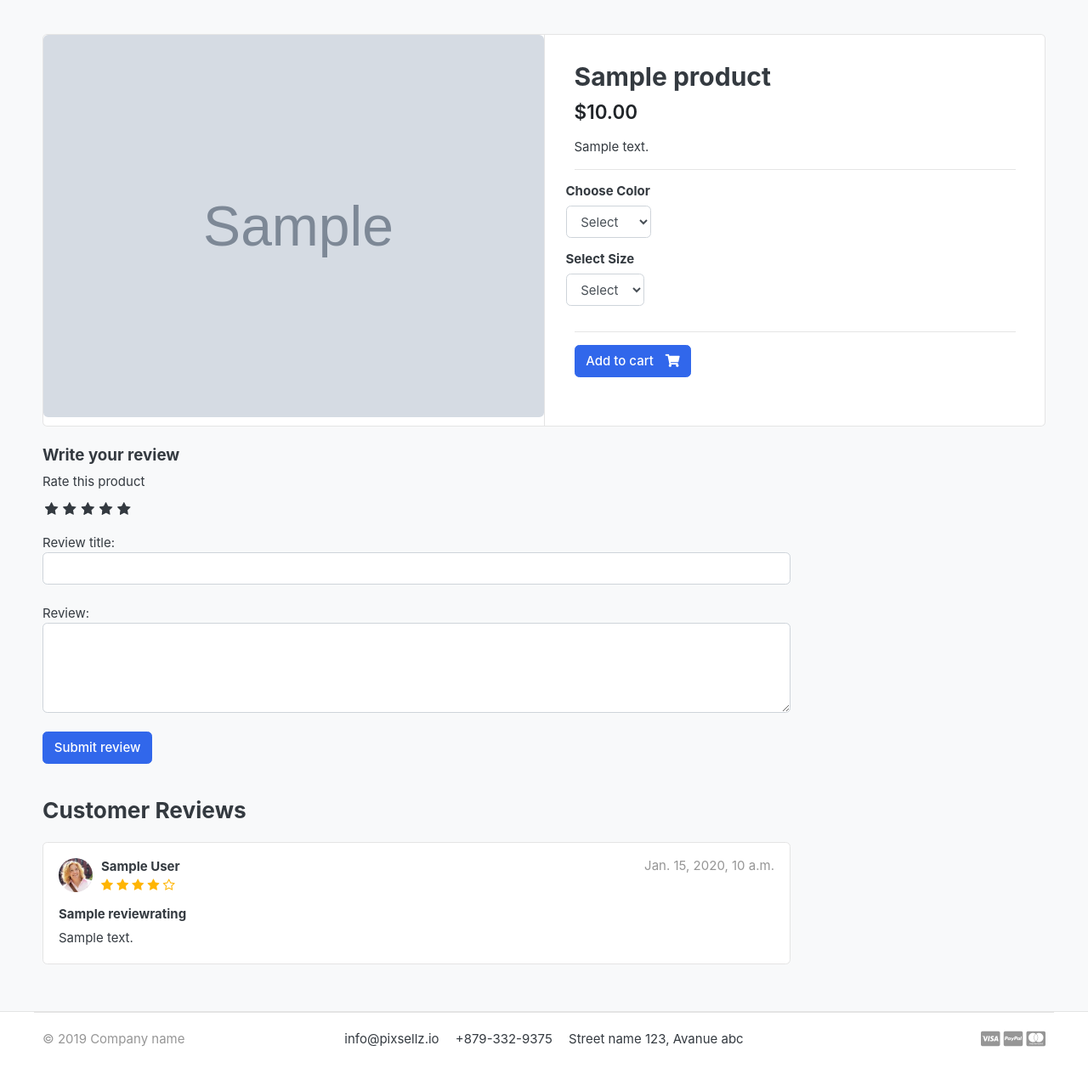
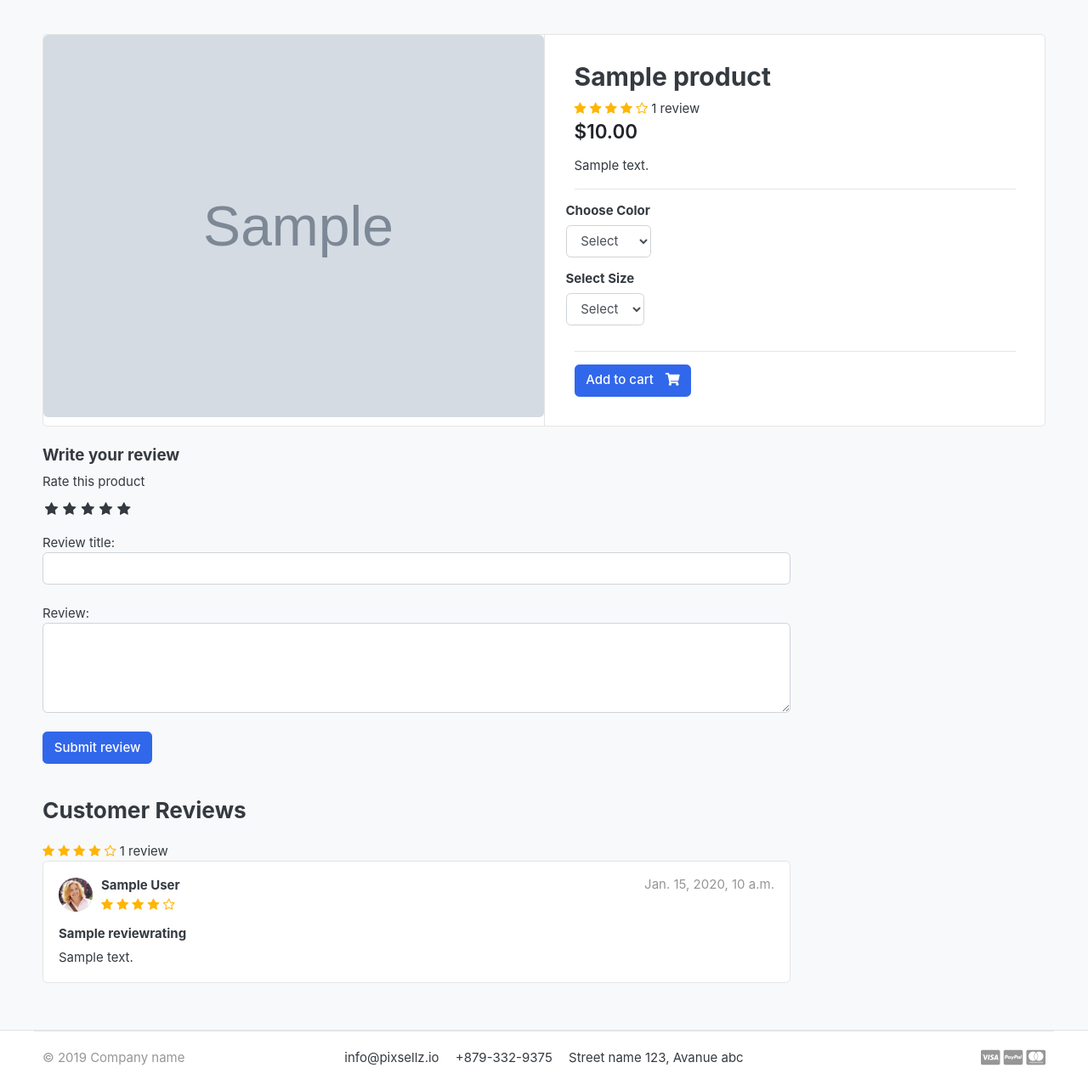
Before and after one commit to wiktorpiela/django-clothes-ecommerce, a Django app: a page that uses templates/store/product_details.html in a window 1280 px wide. Shown: the part 118-1395 px from the top of the page at 85% size. Before the commit the page ends 1350 px from the top, so only its background shows below. Run offline with Django 4.2, Linux system fonts and the light colour scheme; a user stored in the database is signed in; tables that the repository leaves empty hold one stand-in row (values such as "Sample post"); grey boxes marked "Sample" are stand-in pictures; some libraries are stand-ins or nearby versions; some web fonts are replaced.

Commit message:
average product rating and count product reviews

```diff
--- a/store/models.py
+++ b/store/models.py
@@ -1,6 +1,7 @@
 from django.db import models
 from category.models import Category
 from accounts.models import Account
+from django.db.models import Avg, Count
 
 class Product(models.Model):
     product_name = models.CharField(max_length=200, unique=True)
@@ -16,6 +17,20 @@ class Product(models.Model):
 
     def __str__(self):
         return self.product_name
+
+    def average_rating(self):
+        reviews = ReviewRating.objects.filter(product=self, status=True).aggregate(average=Avg("rating"))
+        avg = 0
+        if reviews["average"] is not None:
+            avg = float(reviews["average"])
+            return avg
+
+    def count_reviews(self):
+        reviews = ReviewRating.objects.filter(product=self, status=True).aggregate(count=Count("pk"))
+        count = 0
+        if reviews["count"] is not None:
+            count = int(reviews["count"])
+            return count
 
 class VariationManager(models.Manager):
     def colors(self):
--- a/store/views.py
+++ b/store/views.py
@@ -44,9 +44,12 @@ def product_details(request, categorySlug, productSlug):
     except Exception as e:
         raise e
 
-    try:
-        orderproduct = OrderProduct.objects.filter(user=request.user, product_id=single_product.id).exists()
-    except OrderProduct.DoesNotExist:
+    if request.user.is_authenticated:
+        try:
+            orderproduct = OrderProduct.objects.filter(user=request.user, product_id=single_product.id).exists()
+        except OrderProduct.DoesNotExist:
+            orderproduct = None
+    else:
         orderproduct = None
 
     #get product reviews
--- a/templates/store/product_details.html
+++ b/templates/store/product_details.html
@@ -25,6 +25,16 @@
     <article class="content-body">
 
     <h2 class="title">{{single_product.product_name}}</h2>
+    <div class="rating-star">
+        <span>
+            <i class="fa fa-star{% if single_product.average_rating < 0.5 %}-o{% elif single_product.average_rating >= 0.5 and single_product.average_rating < 1 %}-half-o {% endif %}" aria-hidden="true"></i>
+            <i class="fa fa-star{% if single_product.average_rating < 1.5 %}-o{% elif single_product.average_rating >= 1.5 and single_product.average_rating < 2 %}-half-o {% endif %}" aria-hidden="true"></i>
+            <i class="fa fa-star{% if single_product.average_rating < 2.5 %}-o{% elif single_product.average_rating >= 2.5 and single_product.average_rating < 3 %}-half-o {% endif %}" aria-hidden="true"></i>
+            <i class="fa fa-star{% if single_product.average_rating < 3.5 %}-o{% elif single_product.average_rating >= 3.5 and single_product.average_rating < 4 %}-half-o {% endif %}" aria-hidden="true"></i>
+            <i class="fa fa-star{% if single_product.average_rating < 4.5 %}-o{% elif single_product.average_rating >= 4.5 and single_product.average_rating < 5 %}-half-o {% endif %}" aria-hidden="true"></i>
+            <span>{{single_product.count_reviews}} review{{single_product.count_reviews|pluralize}}</span>
+        </span>
+    </div>
 
     <div class="mb-3">
         <var class="price h4">${{single_product.price}}</var>
@@ -135,6 +145,16 @@
         <header class="section-heading">
             <h3>Customer Reviews </h3>
         </header>
+        <div class="rating-star">
+            <span>
+                <i class="fa fa-star{% if single_product.average_rating < 0.5 %}-o{% elif single_product.average_rating >= 0.5 and single_product.average_rating < 1 %}-half-o {% endif %}" aria-hidden="true"></i>
+                <i class="fa fa-star{% if single_product.average_rating < 1.5 %}-o{% elif single_product.average_rating >= 1.5 and single_product.average_rating < 2 %}-half-o {% endif %}" aria-hidden="true"></i>
+                <i class="fa fa-star{% if single_product.average_rating < 2.5 %}-o{% elif single_product.average_rating >= 2.5 and single_product.average_rating < 3 %}-half-o {% endif %}" aria-hidden="true"></i>
+                <i class="fa fa-star{% if single_product.average_rating < 3.5 %}-o{% elif single_product.average_rating >= 3.5 and single_product.average_rating < 4 %}-half-o {% endif %}" aria-hidden="true"></i>
+                <i class="fa fa-star{% if single_product.average_rating < 4.5 %}-o{% elif single_product.average_rating >= 4.5 and single_product.average_rating < 5 %}-half-o {% endif %}" aria-hidden="true"></i>
+                <span>{{single_product.count_reviews}} review{{single_product.count_reviews|pluralize}}</span>
+            </span>
+        </div>
 
         {% for review in reviews %}
             <article class="box mb-3">
@@ -150,7 +170,6 @@
                                 <i class="fa fa-star{% if review.rating == 2.5 %}-half-o{% elif review.rating < 3 %}-o {% endif %}" aria-hidden="true"></i>
                                 <i class="fa fa-star{% if review.rating == 3.5 %}-half-o{% elif review.rating < 4 %}-o {% endif %}" aria-hidden="true"></i>
                                 <i class="fa fa-star{% if review.rating == 4.5 %}-half-o{% elif review.rating < 5 %}-o {% endif %}" aria-hidden="true"></i>
-
                             </span>
                         </div>
                     </div>
```
Also changed, not shown: static/css/custom.css (added, +46 -0 lines), djangoclothes/static/images/favicon.ico, static/images/favicon.ico.
